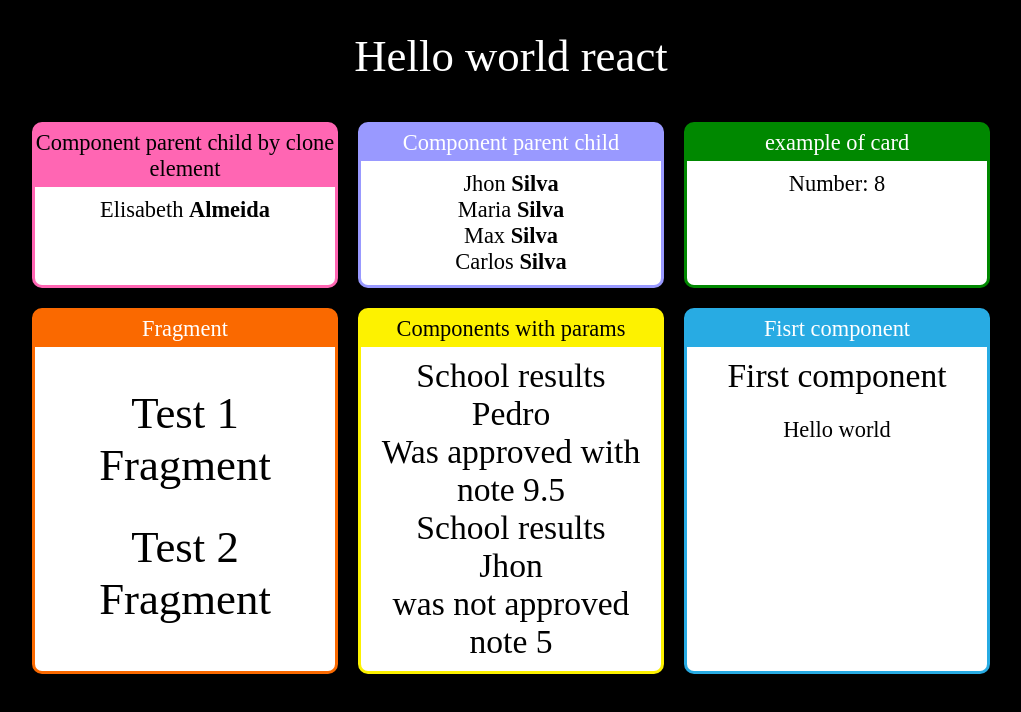
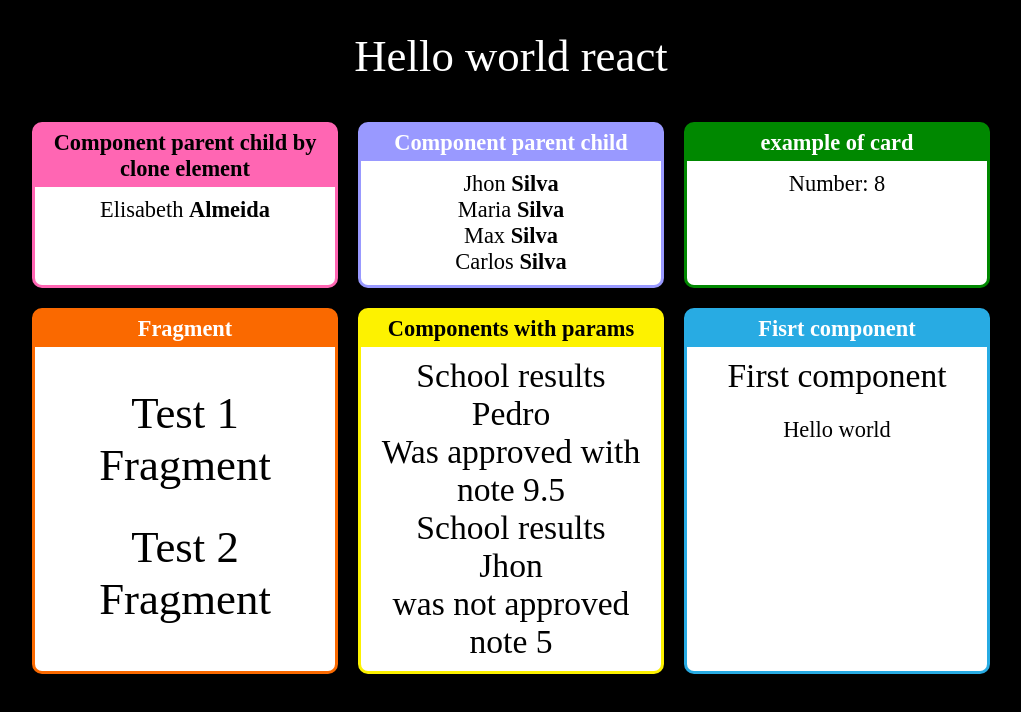
Before and after one commit to bbnsdevelop/react-zero-advanced, a React (Create React App) app in the folder fundamentals/: page / in a window 1280 px wide. Shown: the top 712 px of the page, without its empty margins (129-1150 px from the left). Built offline with nearby package versions, Linux system fonts and the light colour scheme.

Commit message:
chore: bold in title

```diff
--- a/fundamentals/src/components/layout/Card.jsx
+++ b/fundamentals/src/components/layout/Card.jsx
@@ -11,7 +11,8 @@ export default (props) => {
 
   }
   const cardTitleStyle = {
-    color: props.textColor || '#ffffff'
+    color: props.textColor || '#ffffff',
+    fontWeight: props.bold || 'bold'
   }
 
   return (
```
